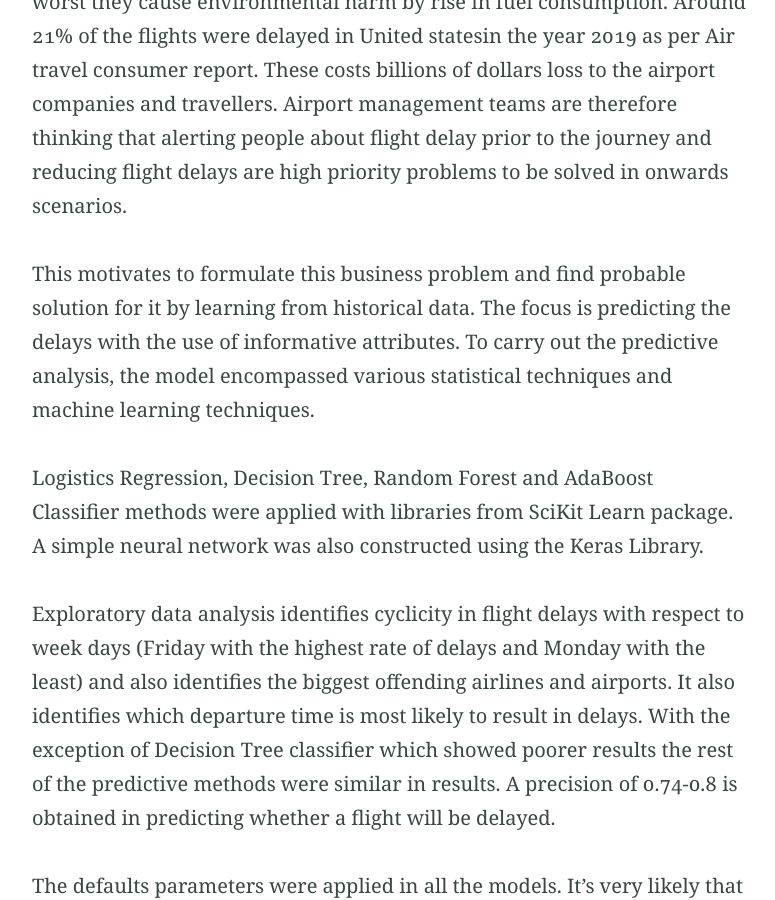
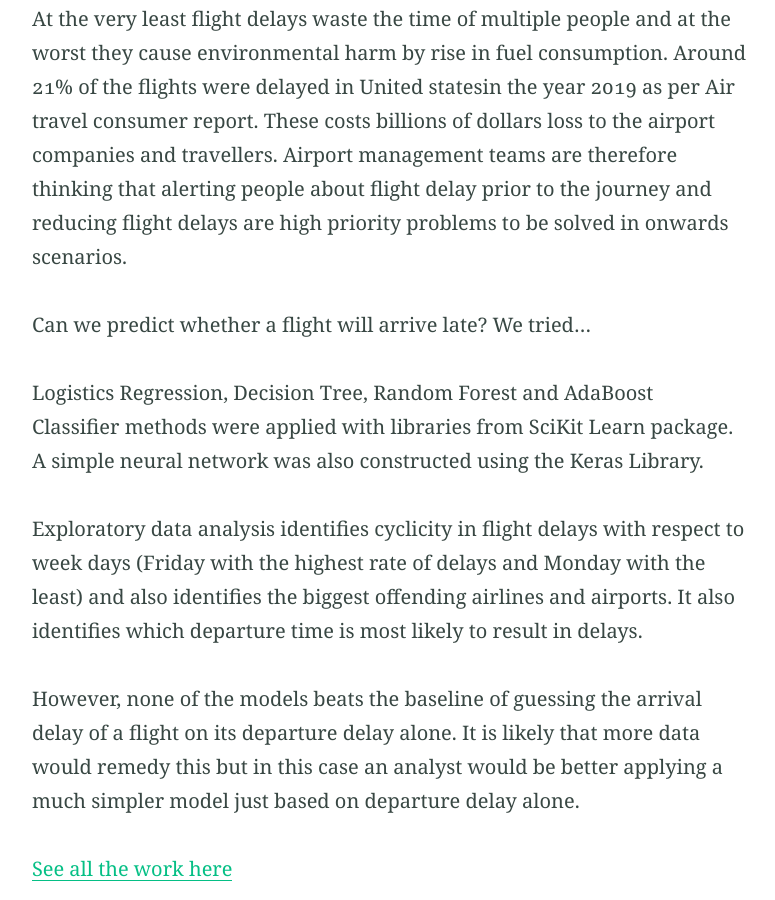
Before and after one commit to flikrama/flikrama.github.io, a Jekyll site: the page built from _posts/2020-08-09-wait.md, in a window 1280 px wide and 900 px high, scrolled down 1135 px. Shown: the whole window, without its empty margins (251-1026 px from the left). Built offline with Jekyll 4.4.1, drawn with Linux system fonts in a browser that asks for light colours; some of the changed text lies outside the part shown.

Commit message:
Fixed long wait project

```diff
--- a/_posts/2020-08-09-wait.md
+++ b/_posts/2020-08-09-wait.md
@@ -1,5 +1,5 @@
 ---
-title: The long wait
+title: The long wait (or a super long demo on why a simpler model is better...)
 categories:
 - Classification
 - Logistic Regression
@@ -11,21 +11,19 @@
 
 feature_image: /assets/img/wait/late.jpg
 ---
-With high globalization and its rapidity, air transportation has become one of the favourite modes of transportation for many people. With this popularity comes the pain: flight delays.
+Air transportation has become one of the favourite modes of transportation for many people. With this popularity comes the pain: flight delays.
 
 ![png](/assets/img/wait/output_58_2.png)
 
 At the very least flight delays waste the time of multiple people and at the worst they cause environmental harm by rise in fuel consumption. Around 21% of the flights were delayed in United statesin the year 2019 as per Air travel consumer report. These costs billions of dollars loss to the airport companies and travellers. Airport management teams are therefore thinking that alerting people about flight delay prior to the journey and reducing flight delays are high priority problems to be solved in onwards scenarios.
 
-This motivates to formulate this business problem and find probable solution for it by learning from historical data. The focus is predicting the delays with the use of informative attributes. To carry out the predictive analysis, the model encompassed various statistical techniques and machine learning techniques.
+Can we predict whether a flight will arrive late? We tried...
 
 Logistics Regression, Decision Tree, Random Forest and AdaBoost Classifier methods were applied with libraries from SciKit Learn package. A simple neural network was also constructed using the Keras Library.
 
-Exploratory data analysis identifies cyclicity in flight delays with respect to week days (Friday with the highest rate of delays and Monday with the least) and also identifies the biggest offending airlines and airports. It also identifies which departure time is most likely to result in delays. With the exception of Decision Tree classifier which showed poorer results the rest of the predictive methods were similar in results. A precision of 0.74-0.8 is obtained in predicting whether a flight will be delayed.
+Exploratory data analysis identifies cyclicity in flight delays with respect to week days (Friday with the highest rate of delays and Monday with the least) and also identifies the biggest offending airlines and airports. It also identifies which departure time is most likely to result in delays.
 
-The defaults parameters were applied in all the models. It's very likely that results may improve somewhat by optimizing the parameters.
-
-The models can be already used in a real world scenario to improve the flying experience and save a lot of waste.
+However, none of the models beats the baseline of guessing the arrival delay of a flight on its departure delay alone. It is likely that more data would remedy this but in this case an analyst would be better applying a much simpler model just based on departure delay alone.
 
 [See all the work here](https://nbviewer.jupyter.org/github/flikrama/the_long_wait/blob/master/the_long_wait.ipynb#data?flush_cache=true)
 
```
Also changed, not shown: index.md (+1 -1 lines).
